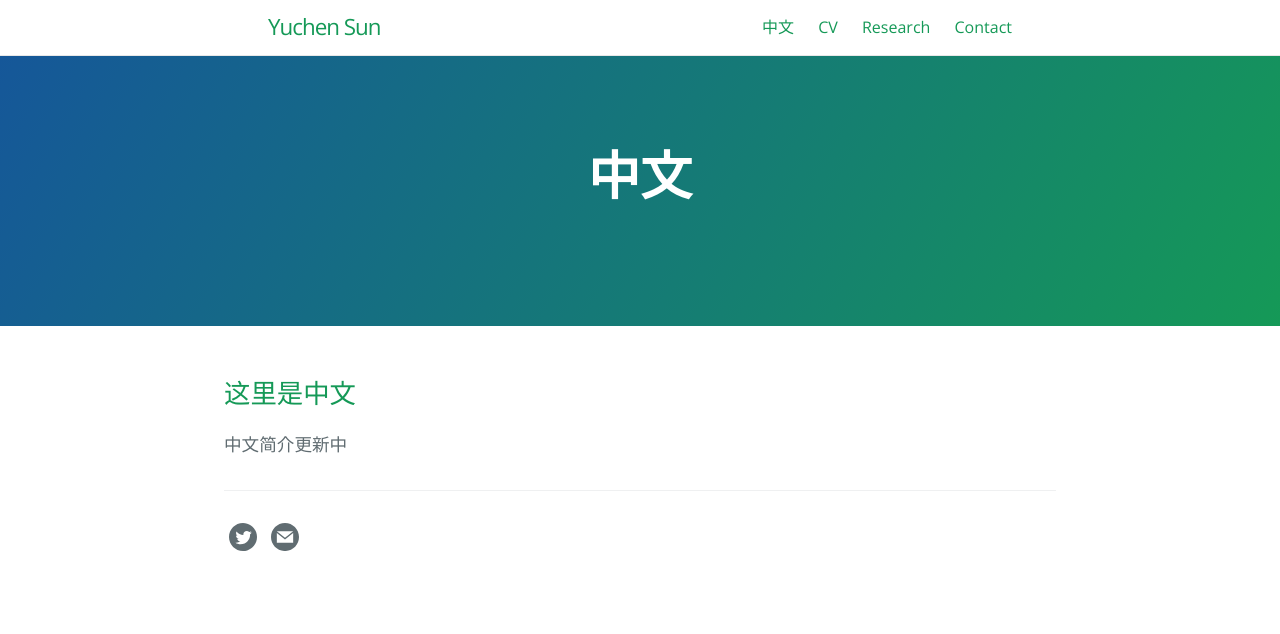
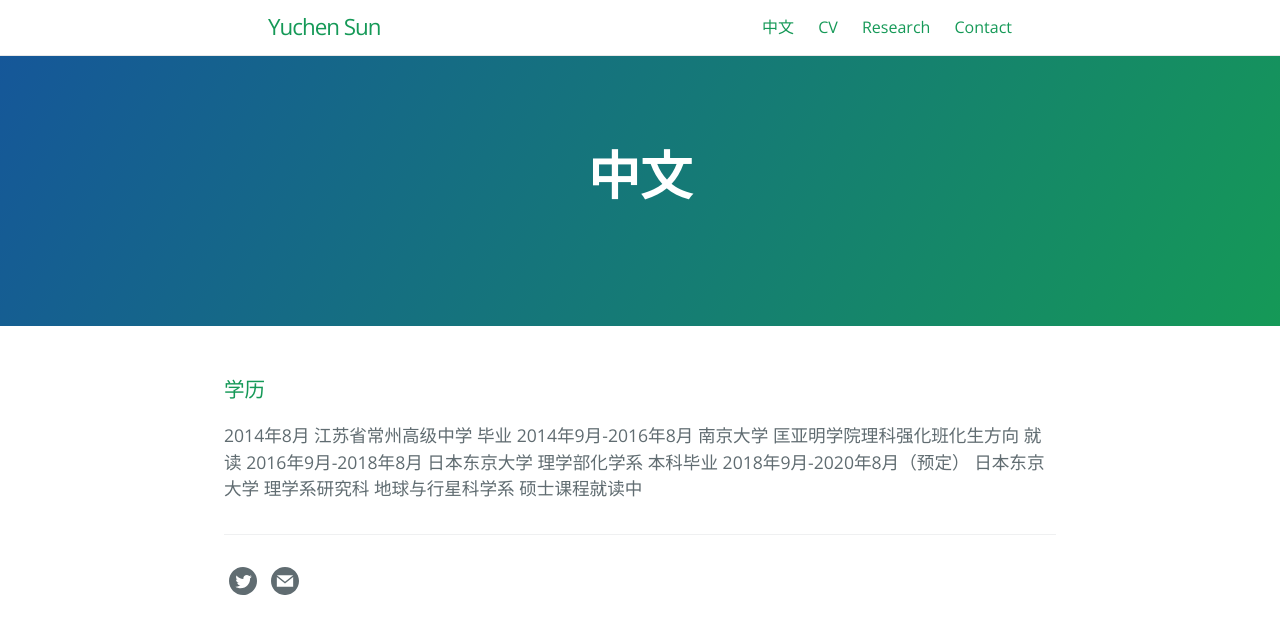
Before and after one commit to sonyuushin/sonyuushin.github.io, a Jekyll site: the page built from zhongwen.md, in a window 1280 px wide. Shown: the top 634 px of the page. Built offline with Jekyll 4.4.1, drawn with Linux system fonts in a browser that asks for light colours.

Commit message:
Update zhongwen.md

```diff
--- a/zhongwen.md
+++ b/zhongwen.md
@@ -7,6 +7,8 @@ ref: zhongwen
 order: 3
 ---
 
-## 这里是中文
-
-中文简介更新中
+### 学历
+2014年8月     江苏省常州高级中学 毕业
+2014年9月-2016年8月      南京大学 匡亚明学院理科强化班化生方向 就读
+2016年9月-2018年8月      日本东京大学 理学部化学系 本科毕业
+2018年9月-2020年8月（预定）   日本东京大学 理学系研究科 地球与行星科学系 硕士课程就读中
```
